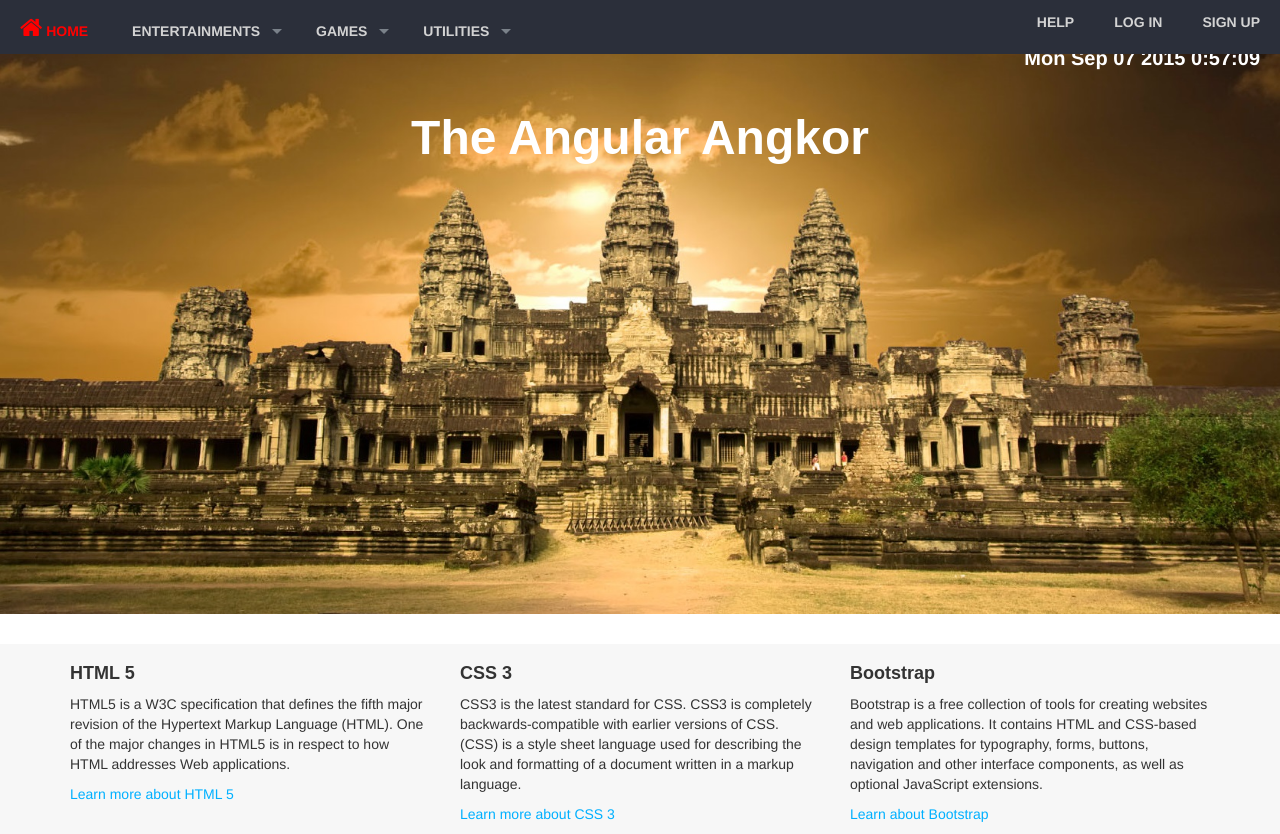
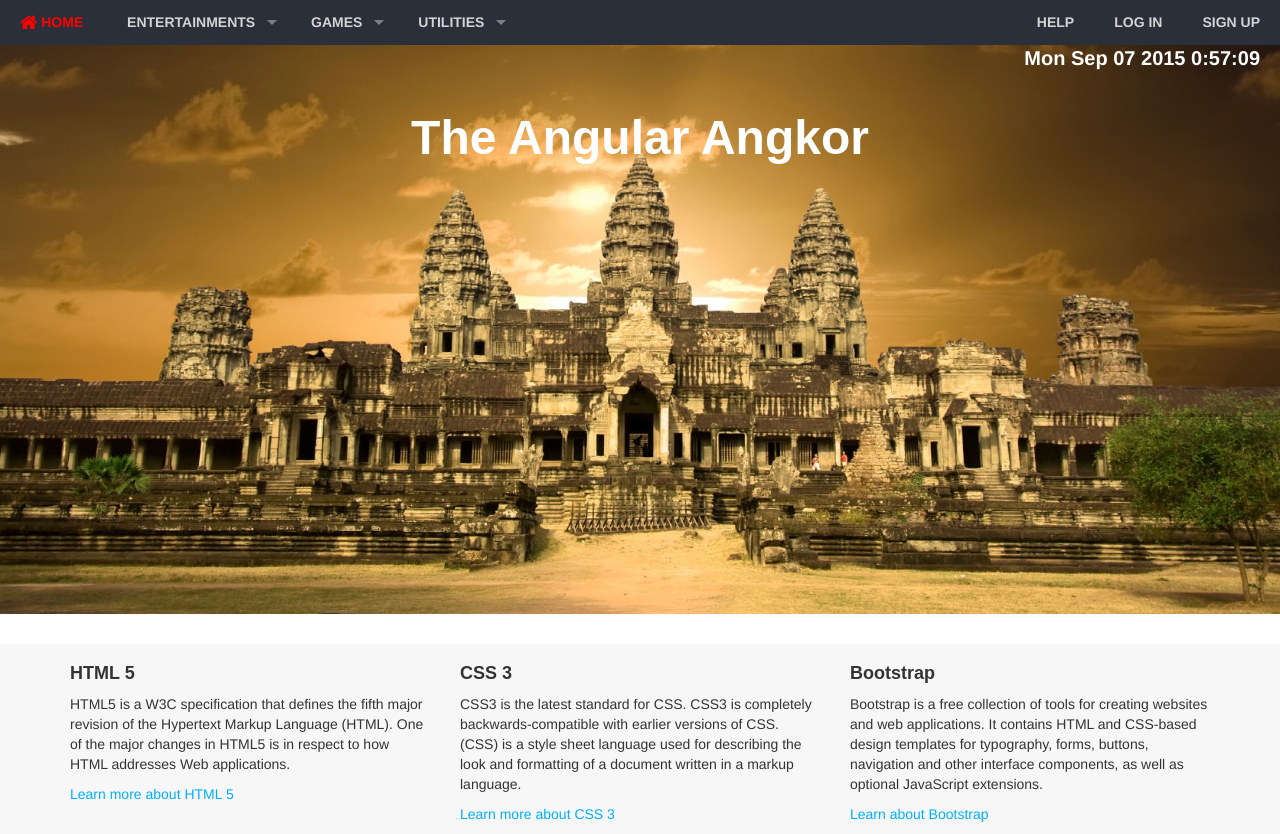
Before and after one commit to psuon/AngularAngkor, a plain HTML site: page index.html in a window 1280 px wide. Drawn offline with nearby package versions, Linux system fonts and the light colour scheme.

Commit message:
Modify the icon font to fix the date/time

```diff
--- a/index.html
+++ b/index.html
@@ -23,7 +23,7 @@
         <ul>
 
             <li><a href='index.html'>
-                <i class="fa fa-home" style="font-size:24px; "></i><span> Home</span></a></li>
+                <i class="fa fa-home fa-lg"></i><span> Home</span></a></li>
             <li class='active has-sub'><a href='#'><span>Entertainments</span></a>
                 <ul>
                     <li class=''><a href='Entertainments/Gallery/gallery.html'><span>Gallery</span></a>
```
Also changed, not shown: khmericon.ico (deleted).
